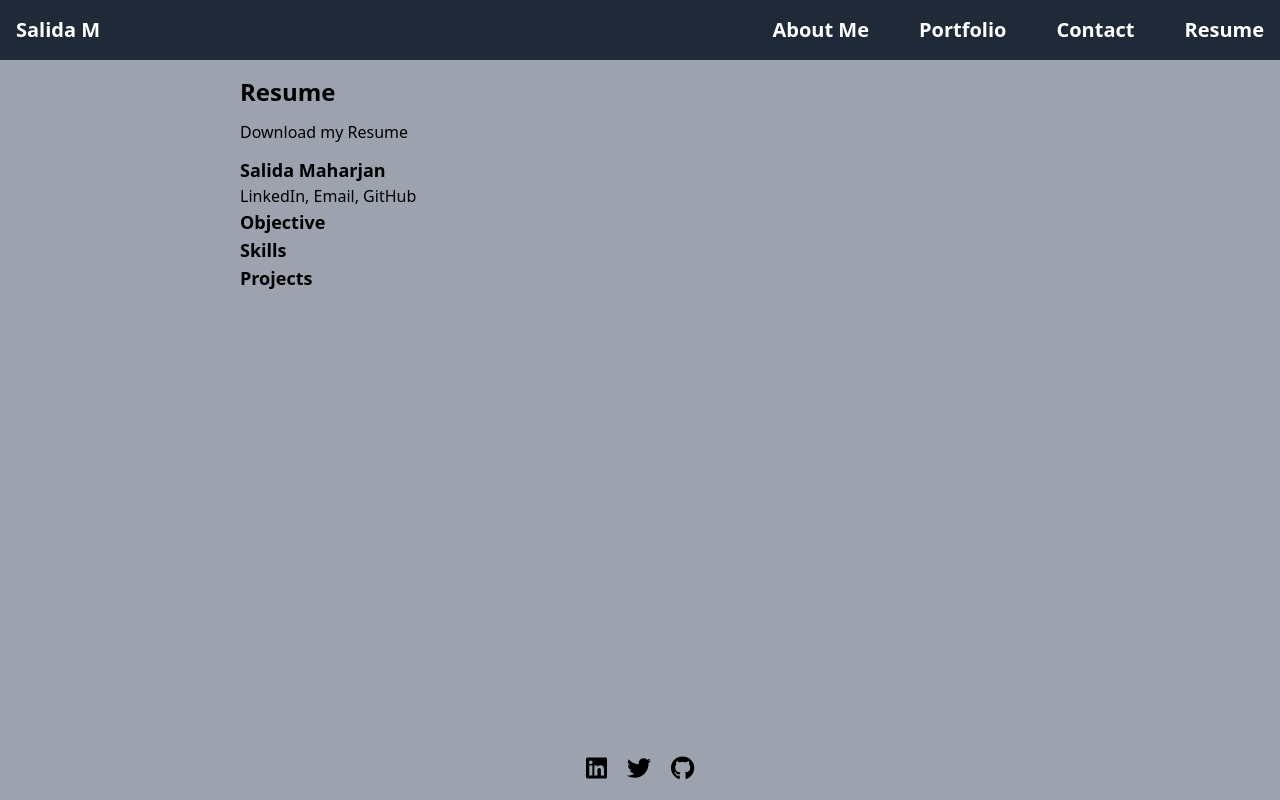
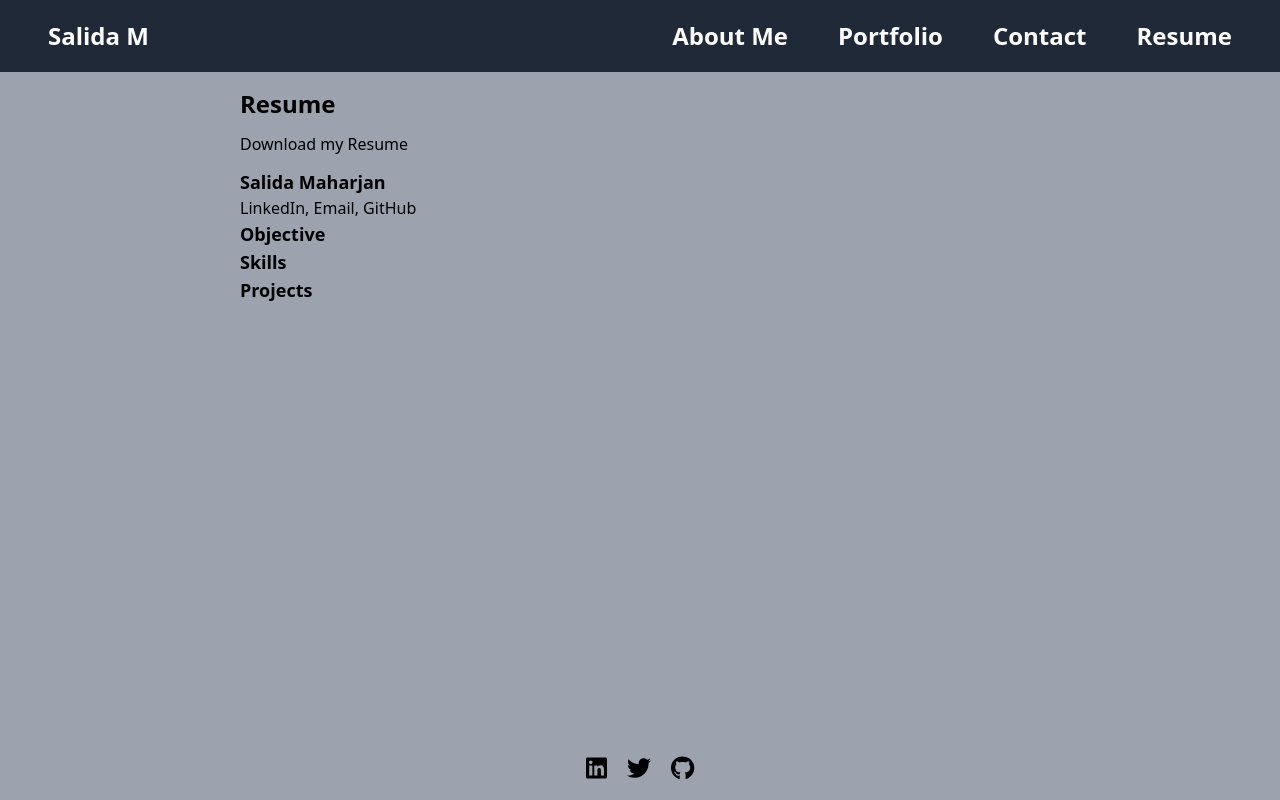
Before and after one commit to salidamaharjan/react-portfolio, a React (Vite) app: page /resume in a window 1280 px wide. Built offline with nearby package versions, Linux system fonts and the light colour scheme.

Commit message:
update css

```diff
--- a/src/components/NavBar.jsx
+++ b/src/components/NavBar.jsx
@@ -2,7 +2,7 @@ import { Link } from "react-router-dom";
 export default function NavBar() {
   return (
     <nav>
-      <ul className="bg-gray-800 flex font-bold text-xl text-white flex-row justify-between px-4 py-4">
+      <ul className="bg-gray-800 flex font-bold text-2xl text-white flex-row justify-between px-12 py-5">
         <NavItem to="/">Salida M</NavItem>
         <div className="flex flex-row gap-[50px]">
           <NavItem to="/about">About Me</NavItem>
```
